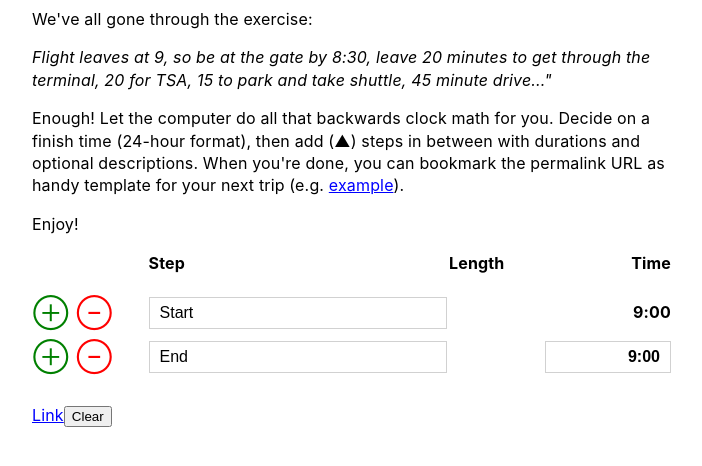
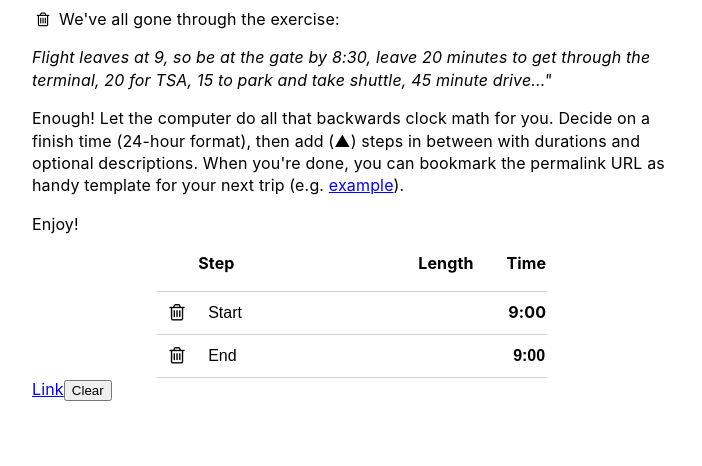
Before and after one commit to kalafut/gotime, a website: page index.html in a window 1280 px wide. Shown: the whole page, without its empty margins (288-990 px from the left). Drawn offline with Linux system fonts and the light colour scheme.

Commit message:
More UI tweaking

```diff
--- /dev/null
+++ b/fontello.css
@@ -0,0 +1,53 @@
+@font-face {
+  font-family: 'fontello';
+  src: url('fontello.woff?64217192') format('woff');
+  font-weight: normal;
+  font-style: normal;
+}
+/* Chrome hack: SVG is rendered more smooth in Windozze. 100% magic, uncomment if you need it. */
+/* Note, that will break hinting! In other OS-es font will be not as sharp as it could be */
+/*
+@media screen and (-webkit-min-device-pixel-ratio:0) {
+  @font-face {
+    font-family: 'fontello';
+    src: url('../font/fontello.svg?64217192#fontello') format('svg');
+  }
+}
+*/
+
+ [class^="icon-"]:before, [class*=" icon-"]:before {
+  font-family: "fontello";
+  font-style: normal;
+  font-weight: normal;
+  speak: none;
+
+  display: inline-block;
+  text-decoration: inherit;
+  width: 1em;
+  margin-right: .2em;
+  text-align: center;
+  /* opacity: .8; */
+
+  /* For safety - reset parent styles, that can break glyph codes*/
+  font-variant: normal;
+  text-transform: none;
+
+  /* fix buttons height, for twitter bootstrap */
+  line-height: 1em;
+
+  /* Animation center compensation - margins should be symmetric */
+  /* remove if not needed */
+  margin-left: .2em;
+
+  /* you can be more comfortable with increased icons size */
+  /* font-size: 120%; */
+
+  /* Font smoothing. That was taken from TWBS */
+  -webkit-font-smoothing: antialiased;
+  -moz-osx-font-smoothing: grayscale;
+
+  /* Uncomment for 3D effect */
+  /* text-shadow: 1px 1px 1px rgba(127, 127, 127, 0.3); */
+}
+
+.icon-trash-empty:before { content: '\e802'; } /* '' */
--- a/index.html
+++ b/index.html
@@ -3,7 +3,8 @@
     <head>
         <meta charset="utf-8">
         <meta name="viewport" content="width=device-width, initial-scale=1">
-        <link rel="stylesheet" href="style.css">
+        <link rel="stylesheet" href="style.css?v=4">
+        <link rel="stylesheet" href="fontello.css?v=1">
         <link rel="icon" href="data:,">
         <title>When to leave</title>
 <style>
@@ -17,6 +18,7 @@
     <body>
         <div class="content">
             <p>
+            <i class="demo-icon icon-trash-empty"></i>
             We've all gone through the exercise:
 
             <p>
--- a/index.js
+++ b/index.js
@@ -7,6 +7,7 @@ function defaults() {
     startLabel: 'Start',
     endLabel: 'End',
     endTime: '9:00',
+    jd:false,
   };
 }
 
@@ -83,11 +84,11 @@ function DurationRow() {
           state.rows.splice(vnode.attrs.row, 1);
         },
         title: 'Delete row',
-      }, '⊖'); //⊖
+      }, m.trust('<i class="icon-trash-empty"></i>')); //⊖
 
       cols.push(
         m('td', [
-          add,
+          //add,
           del
         ])
       );
@@ -96,7 +97,38 @@ function DurationRow() {
         m('td',
           m('input', {
             type: 'text',
+            onkeydown: (e) => {
+              console.log(e);
+              if (e.code === "Backspace") {
+                if (e.target.value === '') {
+                  state.rows.splice(vnode.attrs.row, 1);
+                  console.log("Remove row!");
+                  state.jd = true;
+                  return true;
+                }
+              }
+
+              if (e.code === "Enter") {
+                state.rows.splice(vnode.attrs.row + 1, 0, {
+                  label: '',
+                  duration: '',
+                });
+                  return;
+              }
+              const v = e.target.value;
+              if (last) {
+                state.endLabel = v;
+              } else if (first) {
+                state.startLabel = v;
+              } else {
+                row.label = v;
+              }
+            },
             oninput: (e) => {
+              //if (state.jd) {
+              //  state.jd = false;
+              //  return;
+              //}
               const v = e.target.value;
               if (last) {
                 state.endLabel = v;
@@ -116,7 +148,7 @@ function DurationRow() {
           m('input', {
             oninput: (e) => { row.duration = e.target.value.trim(); },
             value: row.duration,
-            type: 'text',
+            type: 'number',
           })),
       );
 
--- a/style.css
+++ b/style.css
@@ -35,15 +35,17 @@ body {
 }
 
 .delete {
-  color: red;
-  margin: 0.3em
+  _color: red;
+  margin: 0.3em;
+  font-size: 1.2em;
 }
 
 th {
   text-align: left;
 }
+
 th.duration {
-  width: 15%;
+  width: 5em;
 }
 
 .time {
@@ -53,7 +55,7 @@ th.duration {
 
 .time {
   vertical-align: middle;
-  width: 20%;
+  width: 3em;
 }
 
 .start-time-text {
@@ -96,11 +98,16 @@ select {
   box-shadow: none;
   box-sizing: inherit;
   _height: 3.8rem;
-  padding: .6rem 1.0rem;
+
+  padding-top: .6rem;
+  padding-bottom: .6rem;
+  padding-left: 1.0rem;
+  padding-right: 1px;
+
   width: 100%;
   font-size: 1.0em;
 
-  _border: none;
+  border: none;
   _border-bottom: 1px solid #000000;
 }
 
@@ -114,6 +121,7 @@ input.time {
   _border-color: red;
   min-width: 3em;
   font-weight: bold;
+  padding-left: 1px;
 }
 
 input[type='email']:focus,
@@ -169,36 +177,6 @@ a:focus, a:hover {
   color: #606c76;
 }
 
-dl,
-ol,
-ul {
-  list-style: none;
-  margin-top: 0;
-  padding-left: 0;
-}
-
-/*
-dl dl,
-dl ol,
-dl ul,
-ol dl,
-ol ol,
-ol ul,
-ul dl,
-ul ol,
-ul ul {
-  font-size: 90%;
-  margin: 1.5rem 0 1.5rem 3.0rem;
-}
-
-ol {
-  list-style: decimal inside;
-}
-
-ul {
-  list-style: circle inside;
-}
-*/
 
 .button,
 button,
@@ -226,6 +204,11 @@ table {
   border-spacing: 0;
   _width: 85%;
   margin: auto;
+  border-collapse: collapse;
+}
+tr {
+  border-bottom: 1pt solid black;
+  border-color: LightGrey;
 }
 
 /*
```
Also changed, not shown: fontello.woff (added).
